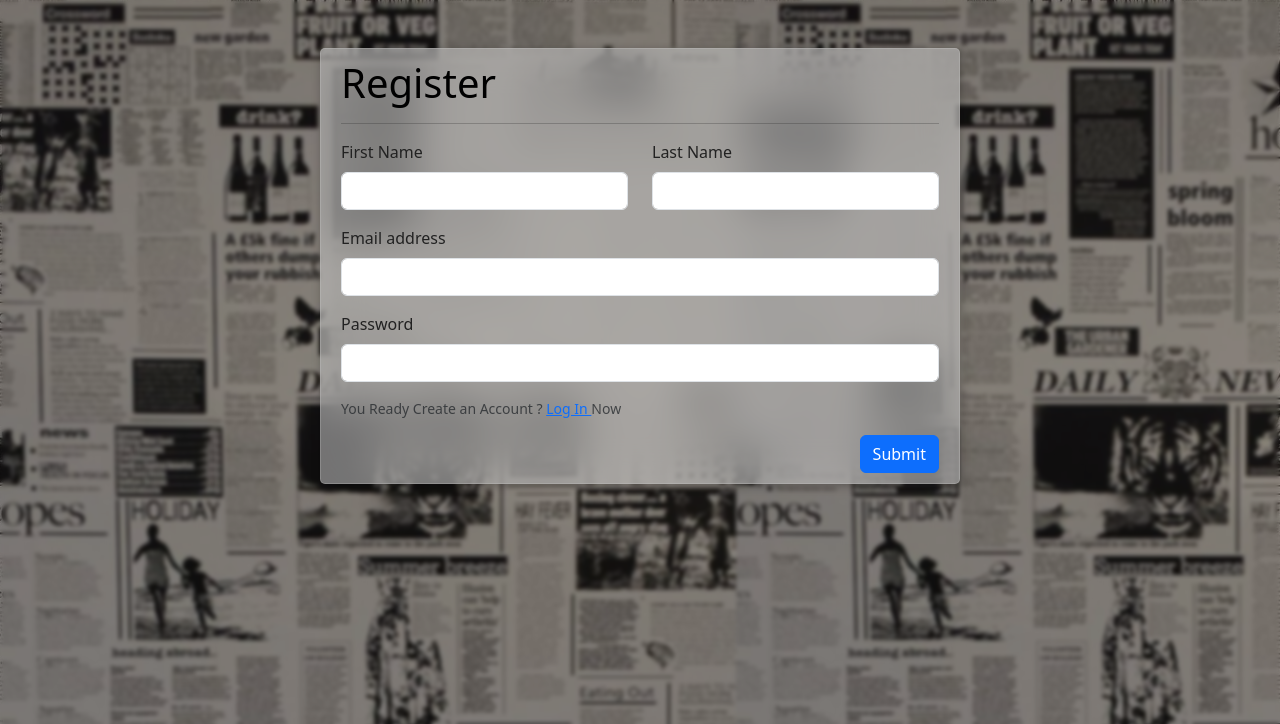
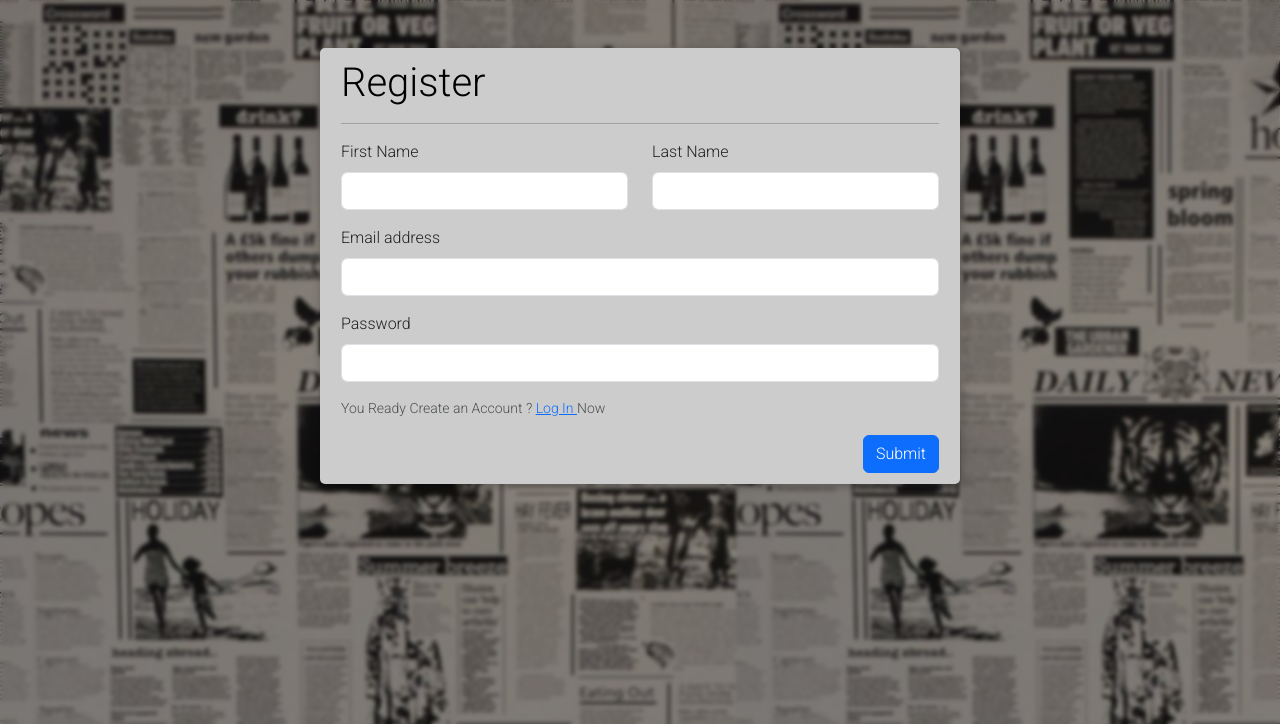
Before and after one commit to marouane-tabib/CultureDev.to, a PHP site: page /pages/register.php in a window 1280 px wide. Shown: the top 724 px of the page. Run offline with PHP 8.4, Linux system fonts and the light colour scheme.

Commit message:
edit in style data-forms.scss file , add roboto font

```diff
--- a/assets/css/main.css
+++ b/assets/css/main.css
@@ -1,4 +1,6 @@
+@import url("https://fonts.googleapis.com/css2?family=Roboto:wght@300&display=swap");
 body {
+  font-family: roboto !important;
   height: 100%;
   background: url("../img/bg.jpg");
 }
@@ -16,13 +18,12 @@ body::before {
 
 .data-form-box {
   padding: 10px 20px;
-  background: #F4F4F4;
   border-radius: 5px;
   border: 0.7px solid rgba(204, 204, 204, 0.2666666667);
   -webkit-backdrop-filter: blur(20px);
           backdrop-filter: blur(20px);
   box-shadow: 1px 2px 10px rgba(0, 0, 0, 0.2666666667);
-  background: rgba(204, 204, 204, 0.5333333333) !important;
+  background: #CCC !important;
   color: #222;
 }
 .data-form-box h1 {
--- a/assets/sass/components/_data-forms.scss
+++ b/assets/sass/components/_data-forms.scss
@@ -1,11 +1,10 @@
 .data-form-box{
     padding: 10px 20px;
-    background: #F4F4F4;
     border-radius: 5px;
     border: 0.7px solid #CCC4;
     backdrop-filter: blur(20px);
     box-shadow: 1px 2px 10px #0004;
-    background: #CCC8 !important;
+    background: #CCC !important;
     color: #222;
     h1{
         color: black;
--- a/assets/sass/main.scss
+++ b/assets/sass/main.scss
@@ -1,4 +1,6 @@
+@import url('https://fonts.googleapis.com/css2?family=Roboto:wght@300&display=swap');
 body{
+    font-family: roboto !important;
     height: 100%;
     background: url("../img/bg.jpg");
     &::before{
```
